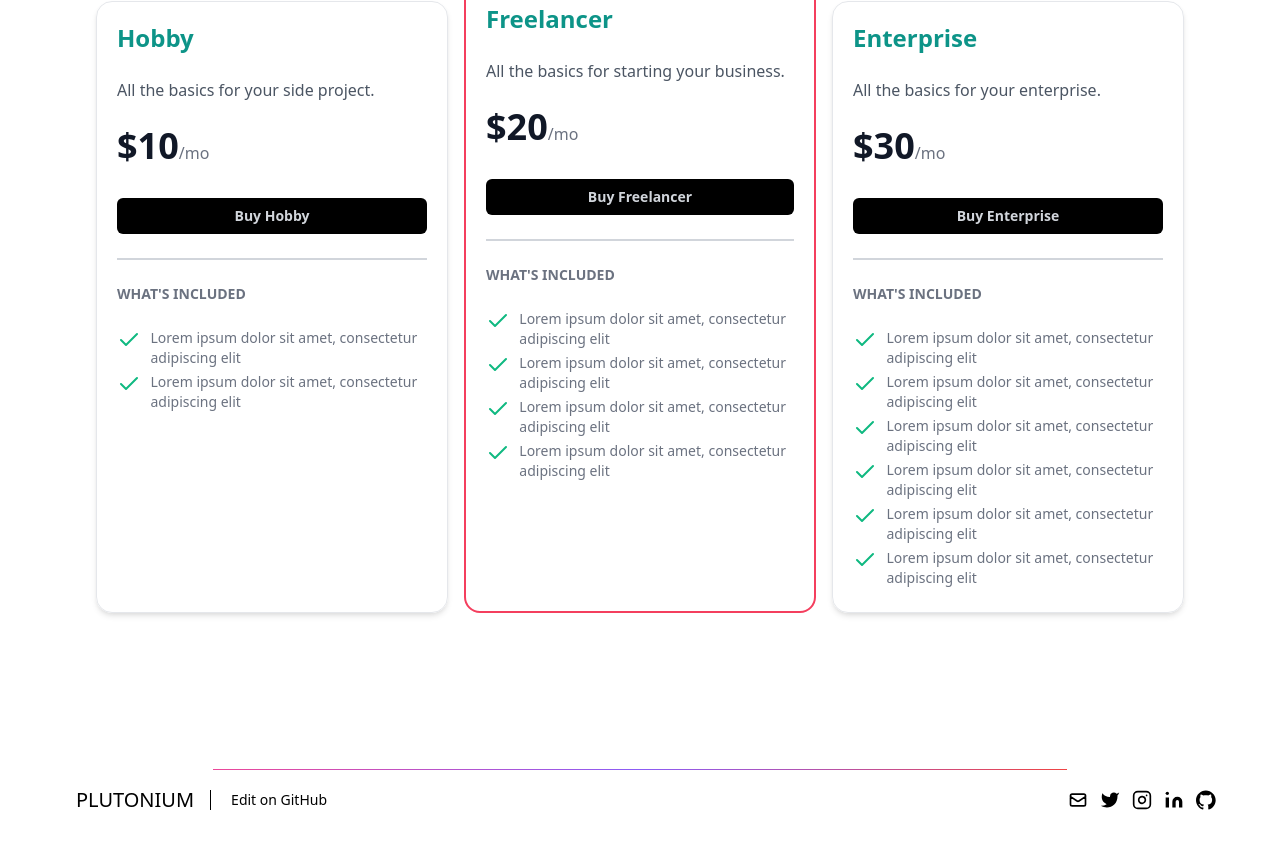
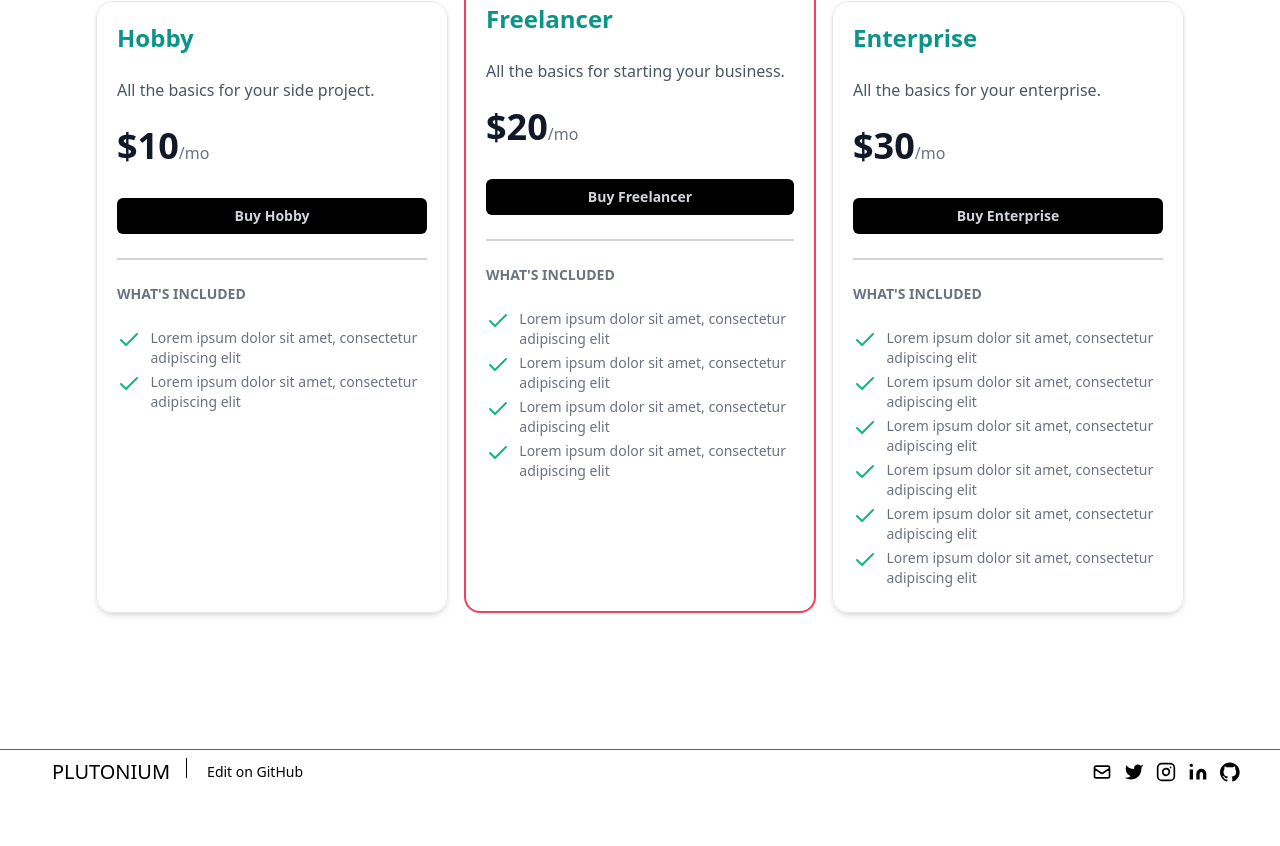
Before and after one commit to minor/plutonium, a Next.js app: page / in a window 1280 px wide. Shown: the part 3899-4745 px from the top of the page. After the commit the page ends 4717 px from the top, so only its background shows below. Built offline with nearby package versions, Linux system fonts and the light colour scheme.

Commit message:
[:lipstick:] fix footer

```diff
--- a/components/Footer.js
+++ b/components/Footer.js
@@ -5,16 +5,15 @@ export default function Footer() {
   const router = useRouter();
   return (
     <footer className="text-black dark:text-gray-300 body-font">
-      <div className="w-2/5 h-px mx-auto mt-5 mb-4 sm:w-11/12 md:w-9/12 lg:w-10/12 xl:w-8/12 2xl:w-11/12 bg-gradient-to-r from-pink-500 via-purple-500 to-red-500" />
-      <div className="container flex flex-col items-center px-5 pb-8 mx-auto lg:px-16 sm:flex-row">
+      <div className="container flex flex-col items-center px-10 pb-8 mx-auto border-t border-purple-600 dark:border-purple-300 sm:flex-row">
         <Link href="/">
-          <a className="flex items-center justify-center text-xl font-medium title-font md:ml-3 md:justify-start">
+          <a className="flex items-center justify-center mt-2 text-xl font-medium title-font md:ml-3 md:justify-start">
             PLUTONIUM
           </a>
         </Link>
         <div className="invisible h-5 ml-4 border-l border-black md:visible dark:border-gray-300"></div>
         <a
-          className="flex items-center justify-center font-medium title-font md:justify-start"
+          className="flex items-center justify-center mt-2 font-medium title-font md:justify-start"
           href={
             router.pathname === "/"
               ? `https://github.com/minor/plutonium/edit/main/pages/index.js`
@@ -23,7 +22,7 @@ export default function Footer() {
         >
           <span className="text-sm md:ml-5">Edit on GitHub</span>
         </a>
-        <span className="inline-flex justify-center mt-4 sm:ml-auto sm:mt-0 sm:justify-start">
+        <span className="inline-flex justify-center mt-4 sm:ml-auto sm:mt-2 sm:justify-start">
           <a
             aria-label="mail"
             href="maito:me@saurish.com?subject=From Plutonium!"
```
